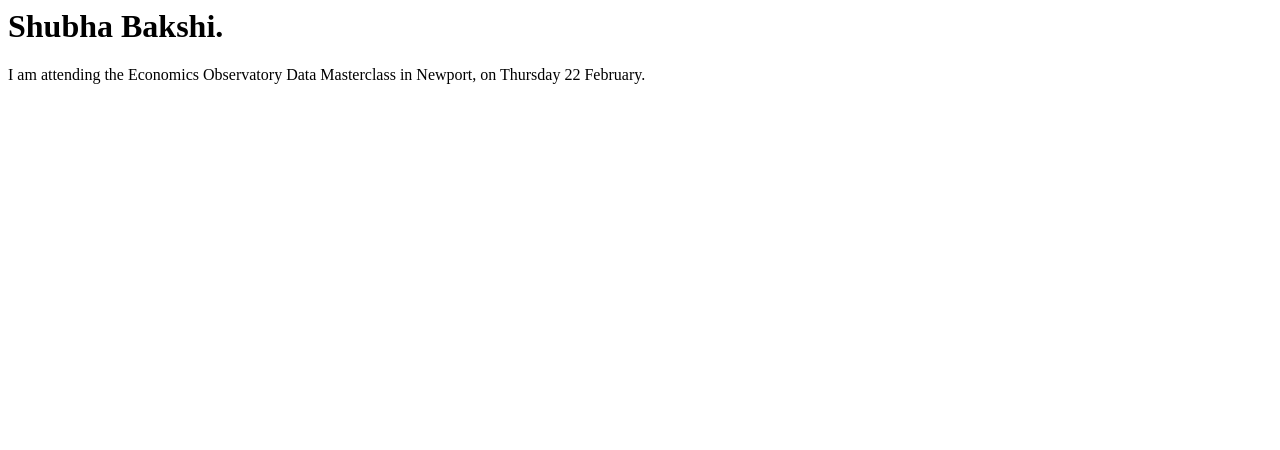
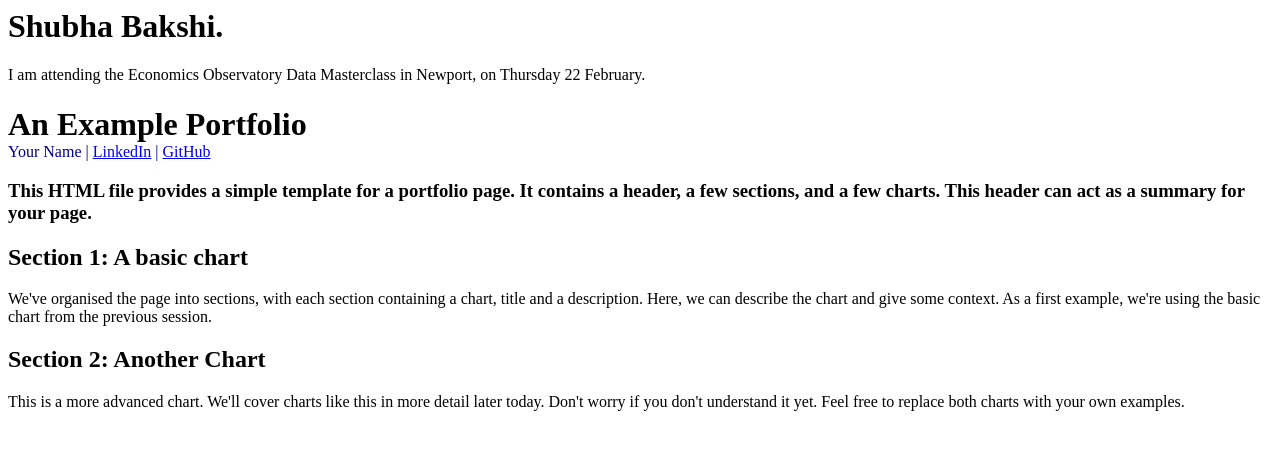
Before and after one commit to Shubhashansha/Shubhashansha.github.io, a plain HTML site: page index.html in a window 1280 px wide. Drawn offline with Linux system fonts and the light colour scheme; a script that the page names is missing.

Commit message:
Add files via upload

```diff
--- a/index.html
+++ b/index.html
@@ -7,3 +7,103 @@
 
   </body>
 </html>
+<!-- This HTML file provides a simple example of a portfolio page. It contains a header, a few sections, and a few charts. -->
+<!-- It works with the three css files in this folder: example1.css, example2.css and example3.css. -->
+<!-- The HTML file defines the structure of the page, and the CSS files define how it looks. -->
+<!-- The CSS examples are all designed to work with this page. Try swapping them out on line 29 and see what happens. -->
+
+<!-- Take a look around and make your own copy to adapt for your own use. -->
+
+<!-- This is a comment -->
+<!-- Comments are not displayed in the browser -->
+<!-- They can be used to leave notes in the code -->
+
+<!DOCTYPE html>
+<html>
+    <!-- HTML is heirarchial: tags like this define elements on the page.
+    Each tag does something different. For example:
+        - The <html> tag defines the whole document.
+        - The <h1> tag defines a large heading
+        - The <p> tag defines a paragraph
+        - Tags appear as an opening <div> and closing </div> pair
+    -->
+
+<head>
+    <!-- The head tag links to resources our page needs and defines information about it. Tags in the <head> aren't displayed on the page. -->
+
+    <!-- This is a link to a stylesheet which contains rules about how each element on the page should be defined-->
+    <!-- Try swapping example1.css to another, and take a look at example1.css to see if you understand it-->
+    <link rel="stylesheet" type="text/css" href="s2_example1.css">
+    <title>My Portfolio</title> <!-- The title displayed in the browser tab, not on the page itself -->
+
+    <!-- This is a link to the vega-lite which we're using to make graphs -->
+    <script src="https://cdn.jsdelivr.net/npm/vega@5"></script>
+    <script src="https://cdn.jsdelivr.net/npm/vega-lite@5"></script>
+    <script src="https://cdn.jsdelivr.net/npm/vega-embed@6"></script>
+</head>
+
+<body>
+<!-- The body tag contains the elements that visitors to our page will see. -->
+    <h1 class="big" style="margin-bottom: 0px;"> <!-- We have added a class to the header called "big" which we can use to style it in the CSS -->
+        <!-- This is a header, it is the largest text on the page -->
+        An Example Portfolio
+    </h1>
+    <p style="margin-top: 0px; color: darkblue">
+        <!-- we're setting the margin to 0px so the header and authour name are close together -->
+        Your Name | <a href="https://www.linkedin.com/in/finnmcevoy/">LinkedIn</a> | <a
+            href="https://www.github.com/FM-ds">GitHub</a>
+    </p>
+    <h3 class="small"> <!-- We have added a class to the header called "small" which we can use to style it in the CSS -->
+        This HTML file provides a simple template for a portfolio page. It contains a header, a few sections, and a few charts. This header can act as a summary for your page.
+    </h3>
+
+    <!-- We're organising the page into sections, with each section containing a chart, title and a description -->
+    <section>
+        <div class="chart-description">
+            <h2>Section 1: A basic chart</h2>
+            <p> <!-- This is a paragraph, it's the main way to display text on a web page -->
+                We've organised the page into sections, with each section containing a chart, title and a description. Here, we can describe the chart and give some context.
+                As a first example, we're using the basic chart from the previous session.
+            </p>
+        </div>
+        <figure id="Location1"></figure> <!-- we give it an id so we can put a vega-lite graph here with VegaEmbed -->
+    </section>
+
+    <section>
+        <div class="chart-description"> <!-- we are grouping the title and description together so we can style them together -->
+            <h2>Section 2: Another Chart</h2>
+            <p> <!-- This is a paragraph, it's the main way to display text on a web page -->
+                This is a more advanced chart. We'll cover charts like this in more detail later today. Don't worry if you don't understand it yet.
+                Feel free to replace both charts with your own examples.
+            </p>
+        </div>
+        <figure id="Location2"></figure> <!-- we give it an id so we can put a vega-lite graph here with VegaEmbed -->
+    </section>
+
+    <!-- Do you want to add more sections? -->
+        <!-- Try copying pasting the section above -->
+        <!-- You'll need to change the id of the figure "<figure id="Location3"... -->
+        <!-- ... and add a new variable for the graph spec in the script at the bottom of the page -->
+
+
+    <!-- This is a script, it's a way to run JavaScript code on the page -->
+    <script>
+        // This is a comment in JavaScript - it's a different language to HTML and CSS
+
+        var figure_1_spec = "s2_chart1.json"; // We're storing the URL of the graph we want to display in a variable
+        var figure_2_spec = "https://raw.githubusercontent.com/EconomicsObservatory/courses/main/2/s2_chart2.json";
+
+        vegaEmbed('#Location1', figure_1_spec) // We're using the vegaEmbed function to put a graph in the element with id figure_1
+        vegaEmbed('#Location2', figure_2_spec)
+
+        // Do you want to add more graphs?
+        // try defining a new variable for figure_3_spec, adding VegaEmbed for Location3, and adding a new section in the HTML
+        // e.g.
+        // var figure_3_spec = ...
+        // vegaEmbed('#Location3', figure_3_spec)
+
+    </script>
+
+</body>
+
+</html>
```
